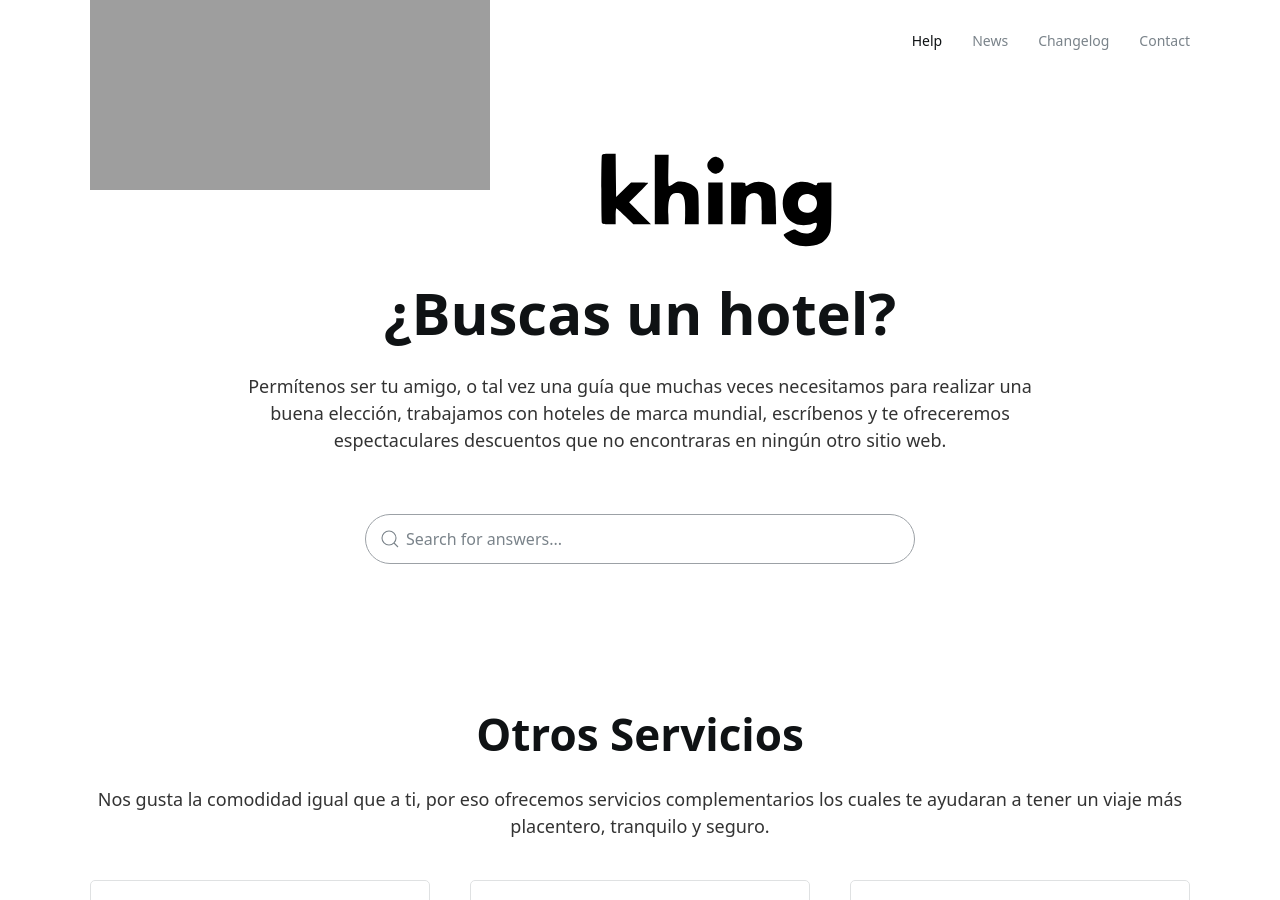
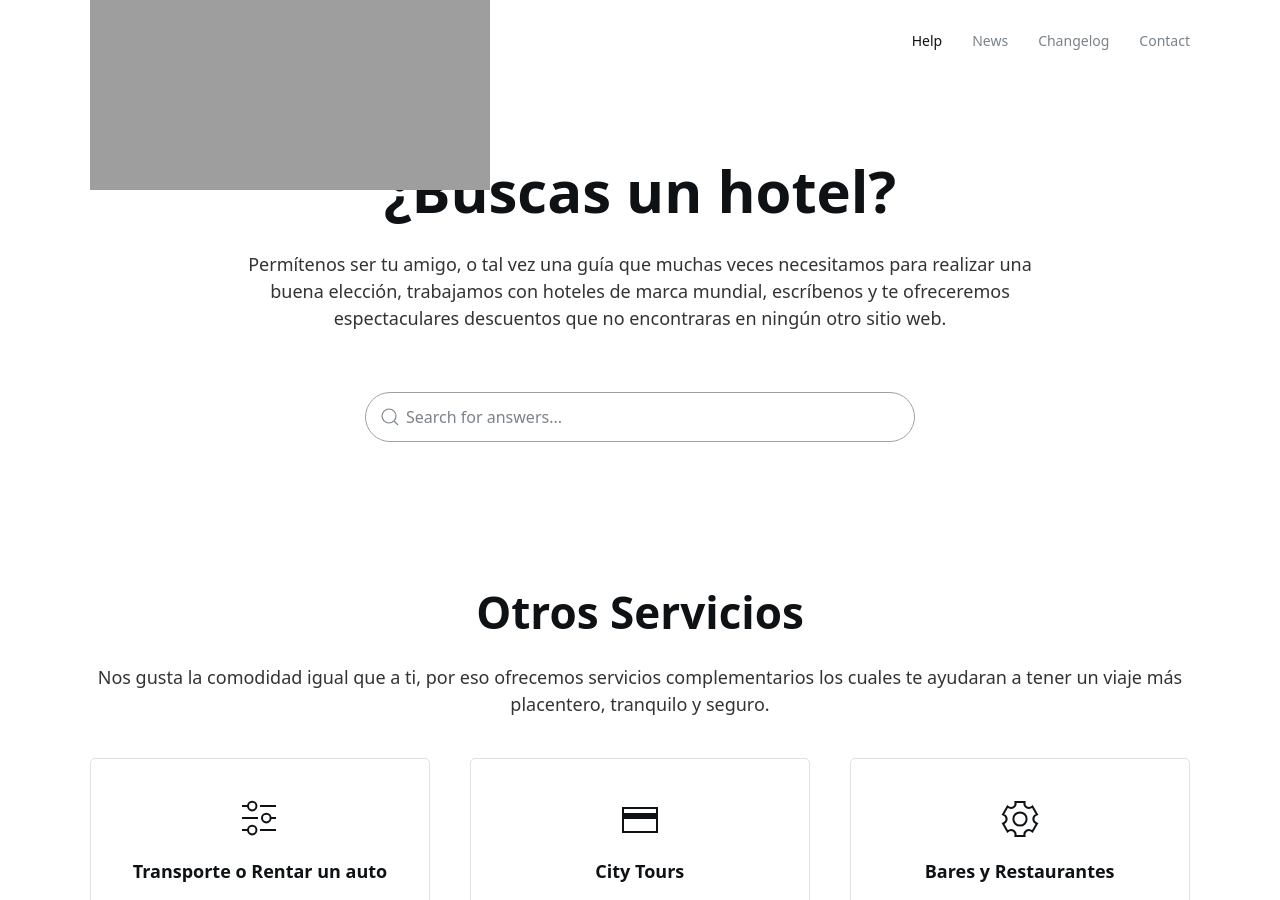
Before and after one commit to jelmii/jelmii.github.io, a Jekyll site: the page built from index.md, in a window 1280 px wide and 900 px high. Built offline with Jekyll 4.4.1, drawn with Linux system fonts in a browser that asks for light colours.

Commit message:
Update index.md

```diff
--- a/index.md
+++ b/index.md
@@ -3,7 +3,7 @@ layout: home
 hero:
     title: ¿Buscas un hotel?
     subtitle: Permítenos ser tu amigo, o tal vez una guía que muchas veces necesitamos para realizar una buena elección, trabajamos con  hoteles de marca mundial, escríbenos y te ofreceremos espectaculares descuentos que no encontraras en ningún otro sitio web.
-    image: logoban.svg
+
     search: true
 categories:
     columns: 3
```
